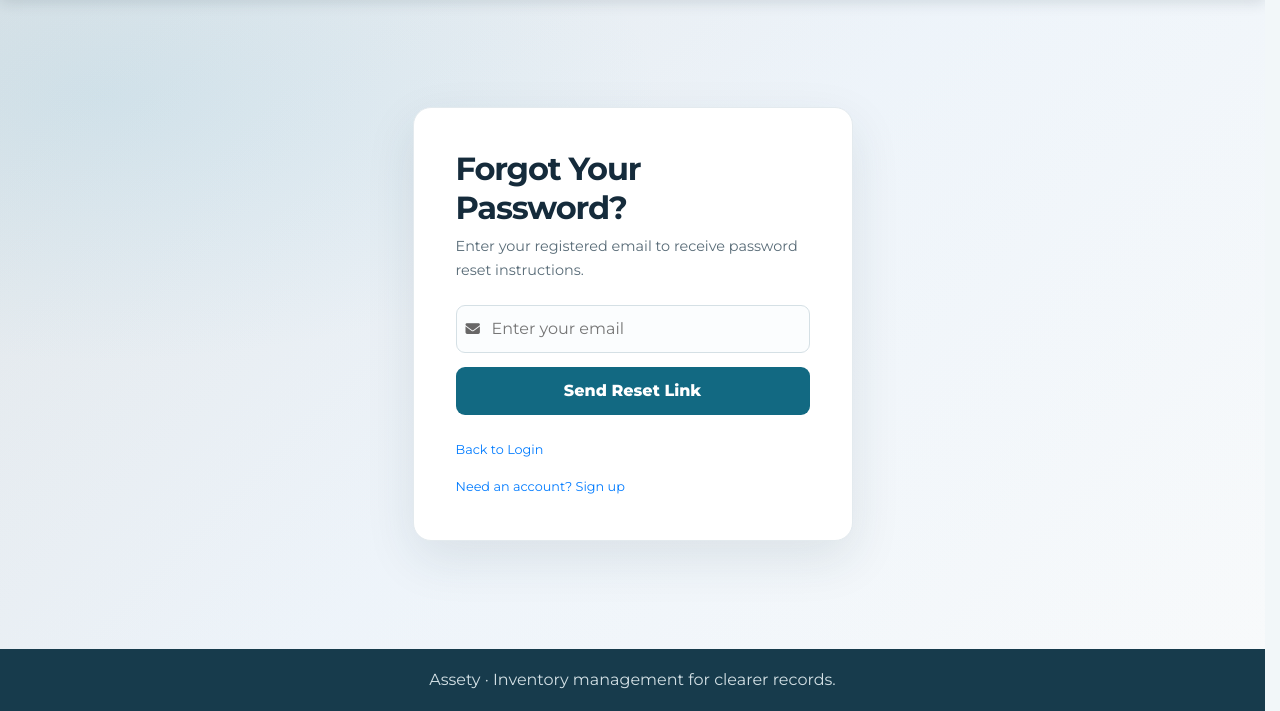
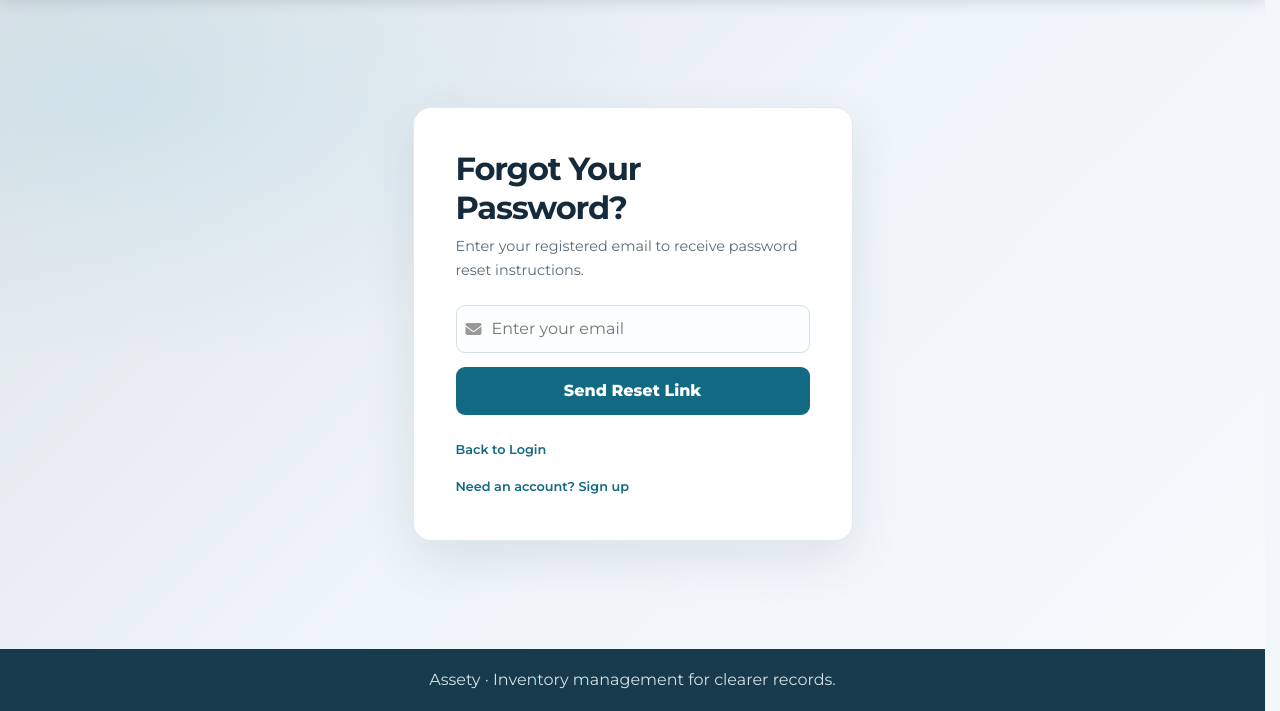
Before and after one commit to Bonzay993/Assety, a Flask app: page /forgot-password in a window 1280 px wide. Shown: the part 91-802 px from the top of the page. Run offline with Flask 3, Linux system fonts and the light colour scheme; parts of the project's set-up code (start-up, migrations or seed data) failed here and were passed over; some libraries are stand-ins or nearby versions.

Commit message:
Match forgot password page auth styling

```diff
--- a/templates/forgot-password.html
+++ b/templates/forgot-password.html
@@ -20,20 +20,22 @@
         {% endif %}
         {% endwith %}
 
-        <form action="{{ url_for('forgot_password') }}" method="post" class="forgot-form">
+        <form action="{{ url_for('forgot_password') }}" method="post" class="forgot-form login-form">
             <input type="hidden" name="csrf_token" value="{{ csrf_token() }}">
-            <div class="form-group">
-                <i class="fa-solid fa-envelope" aria-hidden="true"></i>
-                <label class="sr-only" for="forgot-email">Email address</label>
-                <input type="email" id="forgot-email" name="email" placeholder="Enter your email" required autocomplete="email">
+            <div class="login-form-group">
+                <div class="login-input-wrapper">
+                    <i class="fa-solid fa-envelope" aria-hidden="true"></i>
+                    <label class="sr-only" for="forgot-email">Email address</label>
+                    <input type="email" id="forgot-email" name="email" placeholder="Enter your email" required autocomplete="email">
+                </div>
             </div>
 
-            <button type="submit" class="forgot-btn">Send Reset Link</button>
+            <button type="submit" class="btn forgot-btn">Send Reset Link</button>
         </form>
 
-        <div class="forgot-links-container">
-            <a class="forgot-link" href="{{ url_for('login') }}">Back to Login</a>
-            <a class="forgot-link" href="{{ url_for('sign_up') }}">Need an account? Sign up</a>
+        <div class="login-links-container forgot-links-container">
+            <a class="login-link" href="{{ url_for('login') }}">Back to Login</a>
+            <a class="login-link" href="{{ url_for('sign_up') }}">Need an account? Sign up</a>
         </div>
     </div>
 </section>
```
